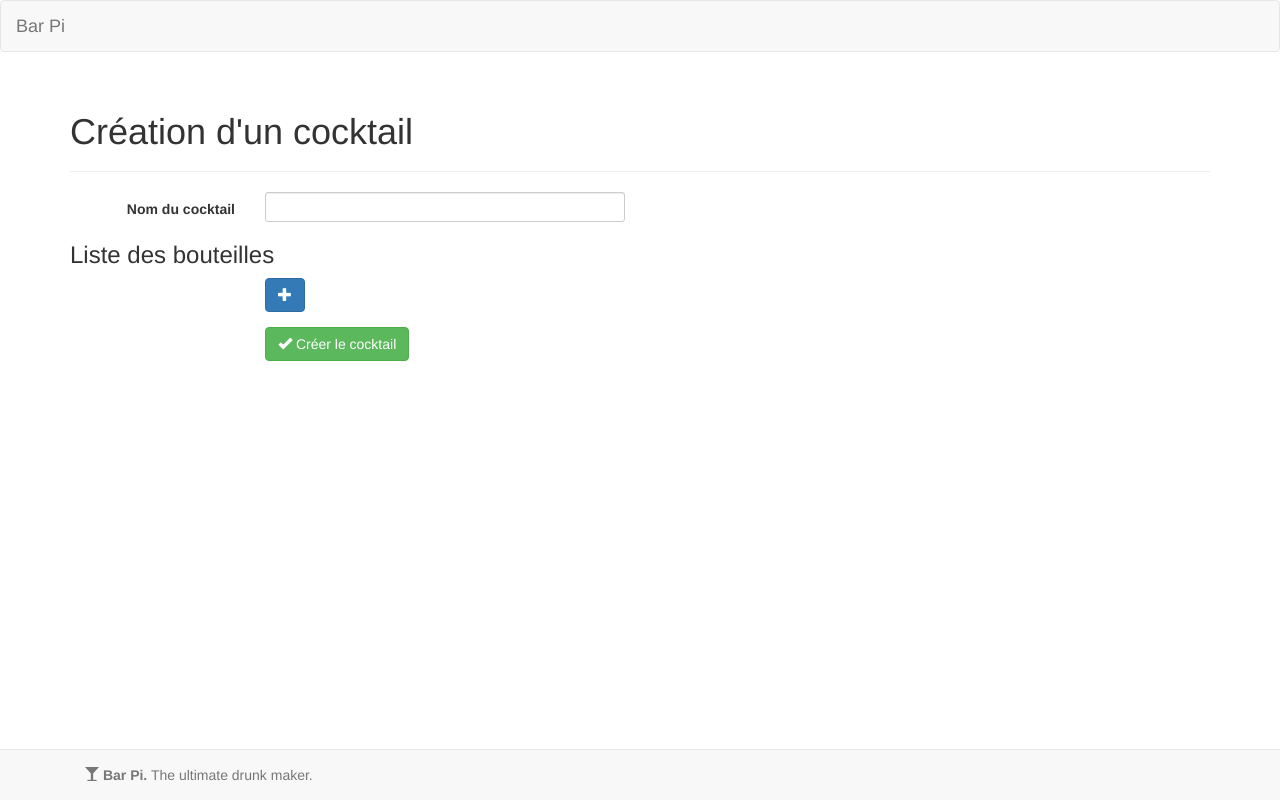
After one commit to Sispheor/raspidrink_ui, a Django app: template webgui/template/create_cocktail.html in a window 1280 px wide. The commit adds this page. Run offline with Django 3.2, Linux system fonts and the light colour scheme; the template is opened without the code that fills it: values that come from a table or form of the project are taken from there, others are empty; parts of the project's set-up code (start-up, migrations or seed data) failed here and were passed over; some libraries are stand-ins or nearby versions.

Commit message:
add dynamic form with Django many to many through

```diff
--- a/barpi/urls.py
+++ b/barpi/urls.py
@@ -8,4 +8,6 @@ urlpatterns = patterns('',
 
     url(r'^admin/', include(admin.site.urls)),
     url(r'^$', 'webgui.views.homepage'),
+    url(r'^create_cocktail/$', 'webgui.views.create_cocktail'),
+
 )
--- /dev/null
+++ b/webgui/form.py
@@ -0,0 +1,25 @@
+# -*- coding: utf-8 -*-
+from __future__ import unicode_literals
+from django.forms import ModelForm, HiddenInput, widgets
+from django import forms
+from webgui.models import Cocktail, Bottle, Cocktailinfo
+from django.forms.models import modelformset_factory
+
+
+class CoktailForm(forms.Form):
+
+    name = forms.CharField(label="Nom du cocktail",
+                           min_length=2,
+                           max_length=100,
+                           required=True,
+                           widget=forms.TextInput(attrs={'class': 'form-control input-sm'}))
+
+
+class BottleItemForm(forms.Form):
+    bottle = forms.ModelChoiceField(label="Bouteille",
+                                    queryset=Bottle.objects.all(),
+                                    required=True,
+                                    widget=forms.Select(attrs={'class': 'form-control input-sm'}))
+
+    volume = forms.IntegerField(label="Volume en cl",
+                                widget=forms.TextInput(attrs={'class': 'form-control input-sm'}))
--- a/webgui/static/barpi.css
+++ b/webgui/static/barpi.css
@@ -2,3 +2,7 @@
 .table > tbody > tr > th {
      vertical-align: middle;
 }
+
+ul#id_bottle {
+  list-style-type: none;
+}
--- a/webgui/template/common/header.html
+++ b/webgui/template/common/header.html
@@ -17,6 +17,8 @@
         <script src="{{ STATIC_URL }}dist/js/bootstrap.min.js"></script>
         <!-- Personnal CSS -->
         <link href="{{ STATIC_URL }}barpi.css" rel="stylesheet">
+        <!-- Personnal JS -->
+        <script src="{{ STATIC_URL }}barpi.js"></script>
 
 
     </head>
--- /dev/null
+++ b/webgui/template/create_cocktail.html
@@ -0,0 +1,79 @@
+<!-- Header -->
+{% include 'common/header.html' %}
+
+<!-- navbar -->
+{% include 'common/navbar.html' %}
+
+<div class="container">
+    <div class="page-header">
+        <h1>Création d'un cocktail</h1>
+    </div>
+
+
+    <form class="form-horizontal" action="{% url 'webgui.views.create_cocktail' %}" method="POST">{% csrf_token %}
+        <div class="section">
+             {% for field in bottle_list_form %}
+            <div class="form-group {% if field.errors %}has-error{% endif %}">
+                    <label for="{{field.name}}" class="col-sm-2 control-label">
+                        {{ field.label }}
+                    </label>
+                    <div class="col-sm-4">
+                        {{ field }}
+                    </div>
+            </div>
+            {% endfor %}
+
+        </div>
+        <h3>Liste des bouteilles</h3>
+        {{ cocktail_item_formset.management_form }}
+        {% for form in cocktail_item_formset.forms %}
+        <div class="item">
+            {% for field in form %}
+            <div class="form-group {% if field.errors %}has-error{% endif %}">
+                <label for="{{field.name}}" class="col-sm-2 control-label">
+                    {{ field.label }}
+                </label>
+                <div class="col-sm-4">
+                    {{ field }}
+                </div>
+            </div>
+            {% endfor %}
+            <div class="form-group">
+                <div class="col-sm-2 control-label">
+
+                </div>
+                <div class="col-sm-4">
+                    <a href="#" type="button" class="delete btn btn-danger">
+                        <span class="glyphicon glyphicon-trash"></span>
+                    </a>
+                </div>
+            </div>
+        </div>
+        {% endfor %}
+        <div class="form-group">
+            <div class="col-sm-2 control-label">
+
+            </div>
+            <div class="col-sm-4">
+                <a href="#" type="button" id="add" class="delete btn btn-primary">
+                    <span class="glyphicon glyphicon-plus"></span>
+                </a>
+            </div>
+        </div>
+        <!-- validate button -->
+            <div class="form-group">
+                <div class="col-sm-offset-2 col-sm-10">
+                    <button class="btn btn-success" type="submit">
+                        <span class="glyphicon glyphicon-ok"></span>
+                        Créer le cocktail
+                    </button>
+                </div>
+            </div>
+
+
+    </form>
+
+
+</div>
+<!-- footer -->
+{% include 'common/footer.html' %}
--- a/webgui/template/homepage.html
+++ b/webgui/template/homepage.html
@@ -30,7 +30,7 @@
 
                 <p>Créez vôtre propre cocktail à partir des ingrédients disponibles</p>
 
-                <p><a class="btn btn-success btn-lg btn-block" href="#" role="button"><span class="glyphicon glyphicon-pencil"></span> Mode création</a></p>
+                <p><a class="btn btn-success btn-lg btn-block" href="{% url 'webgui.views.create_cocktail' %}" role="button"><span class="glyphicon glyphicon-pencil"></span> Mode création</a></p>
             </div>
         </div>
     </div>
--- a/webgui/tests.py
+++ b/webgui/tests.py
@@ -18,9 +18,12 @@ info_bottle2.save()
 info_bottle3 = Cocktailinfo(bottle=bottle3, cocktail=pina, volume=4)
 info_bottle3.save()
 
+
+bottles = Bottle.objects.all()
+for bottle in bottles:
+    print bottle
 """
 all_cocktail = Cocktail.objects.all()
-
 for cocktail in all_cocktail:
     print "Cocktail: " + str(cocktail)
     for bottle in cocktail.bottles.all():
```
Also changed, not shown: webgui/static/barpi.js (added, +74 -0 lines), webgui/views.py (+40 -2 lines).
